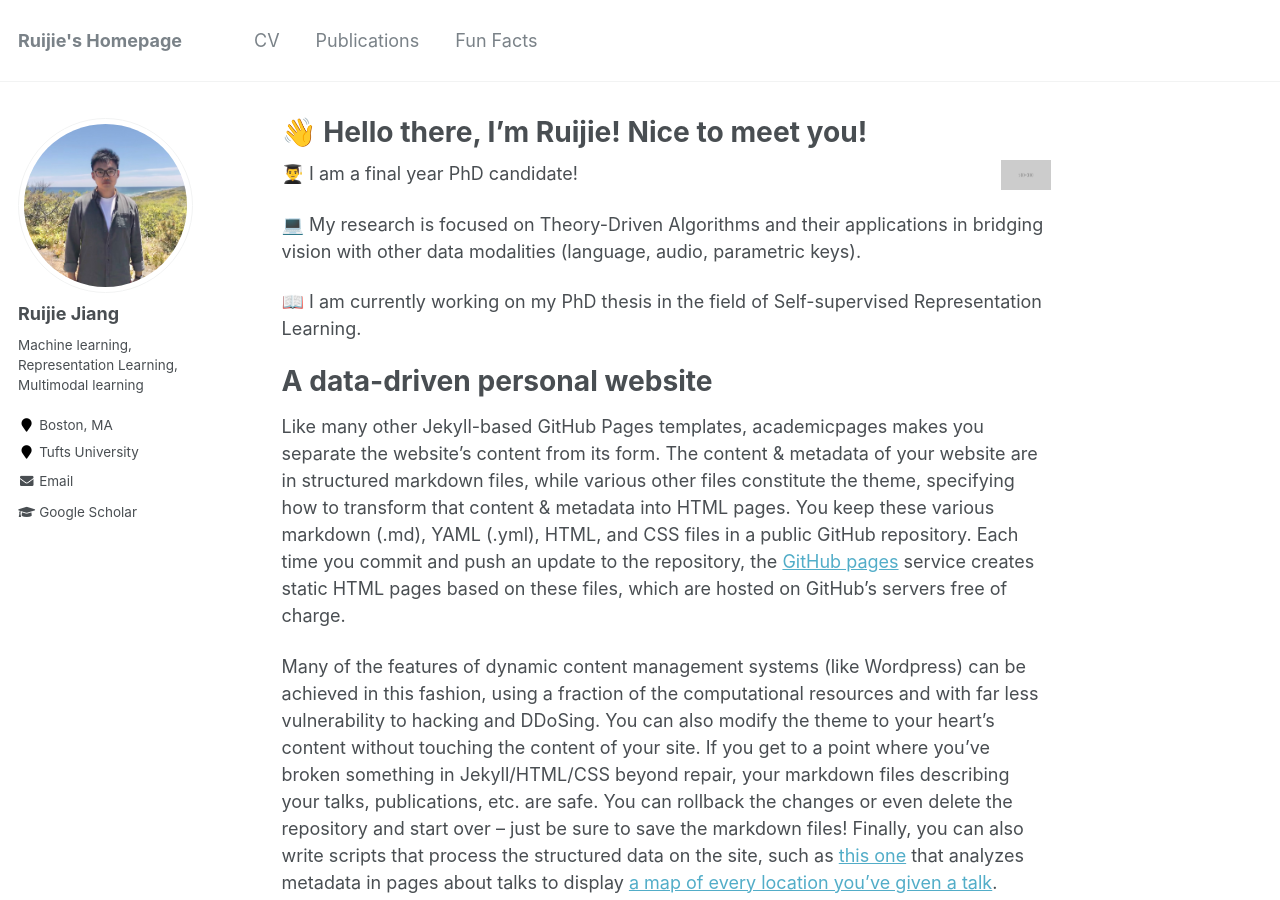
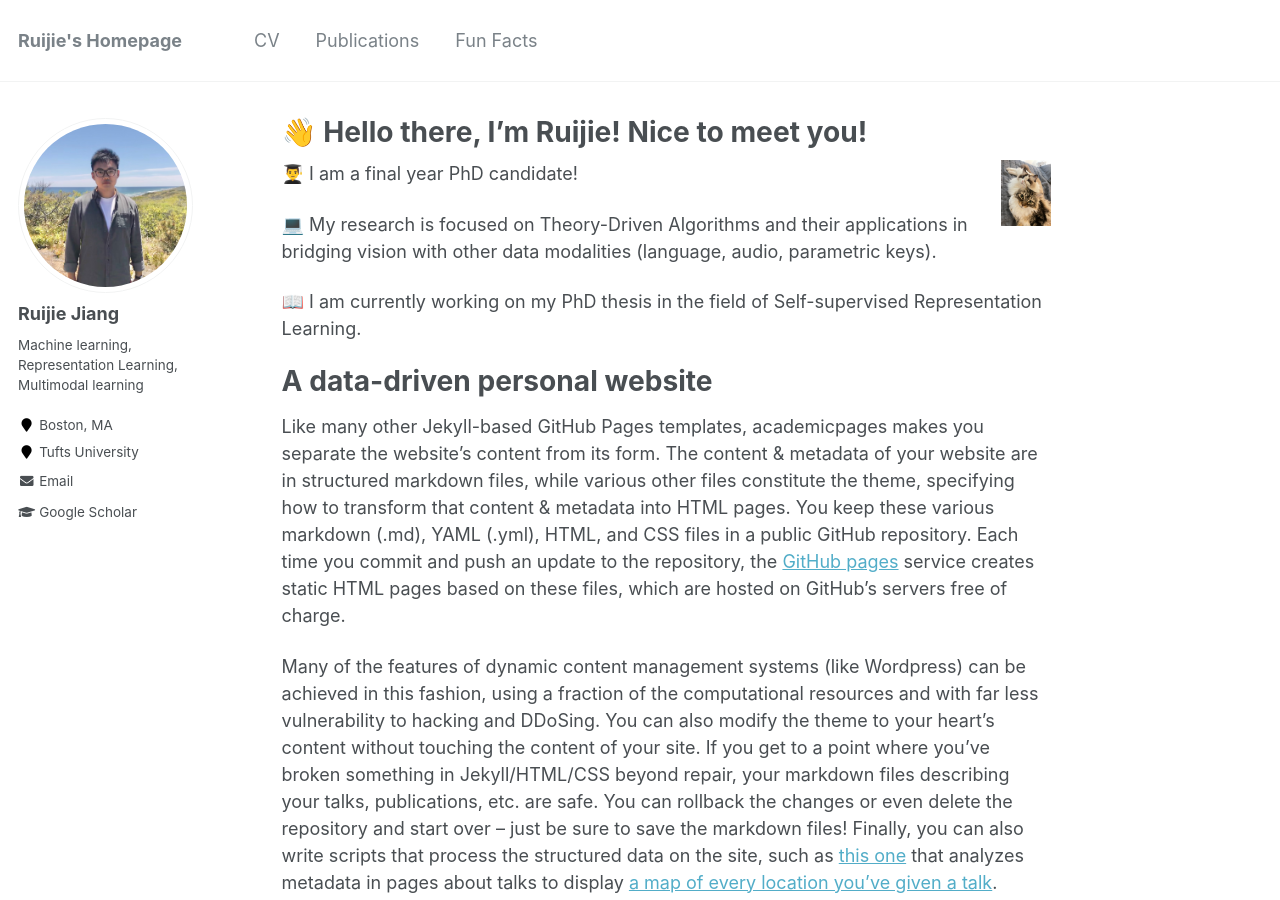
Before and after one commit to rjiang03/ruijie.github.io, a Jekyll site: the page built from _pages/about.md, in a window 1280 px wide and 900 px high. Built offline with Jekyll 4.4.1, drawn with Linux system fonts in a browser that asks for light colours.

Commit message:
Update about.md

```diff
--- a/_pages/about.md
+++ b/_pages/about.md
@@ -8,7 +8,7 @@ redirect_from:
   - /about.html
 ---
 
-![Ruijie](/images/500x300.png){: .align-right width='50px'}
+![Ruijie](/images/cat.png){: .align-right width='50px'}
 👨‍🎓 I am a final year PhD candidate!
 
 💻 My research is focused on Theory-Driven Algorithms and their applications in bridging vision with other data modalities (language, audio, parametric keys).
```
